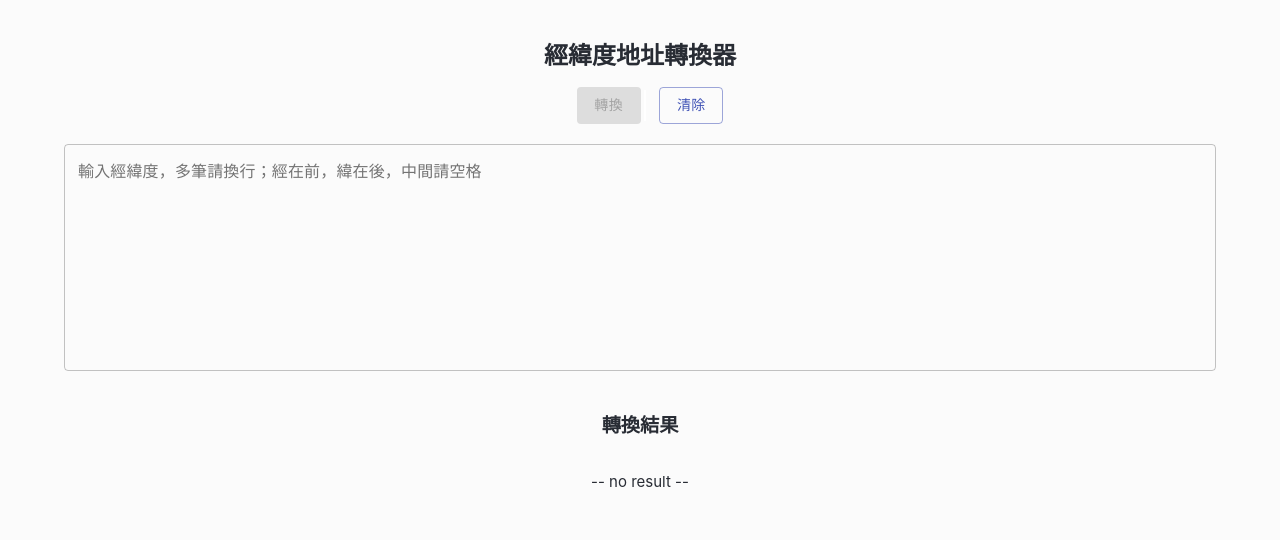
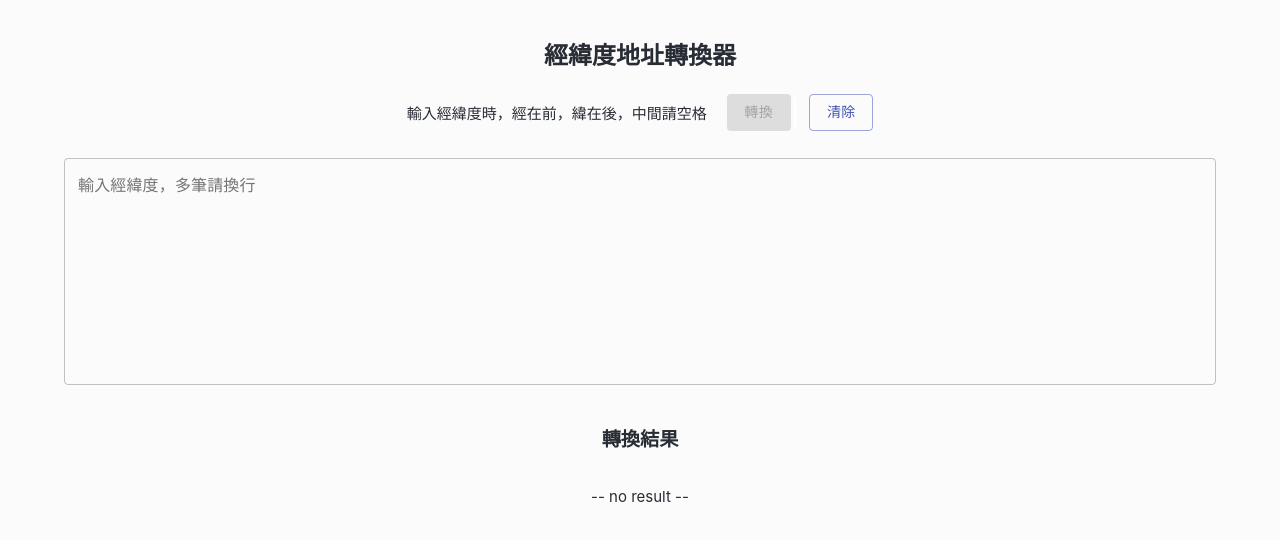
Before and after one commit to sharonWU0505/reverse-geocoding-page, a React (Create React App) app: page / in a window 1280 px wide. Shown: the top 540 px of the page. Built offline with nearby package versions, Linux system fonts and the light colour scheme.

Commit message:
feat: add desc

```diff
--- a/src/App.js
+++ b/src/App.js
@@ -86,7 +86,7 @@ function App() {
         <h1>經緯度地址轉換器</h1>
 
         <section className="action__bar">
-          {/* <p>輸入經緯度時，經、緯之間需有空白相隔</p> */}
+          <p>輸入經緯度時，經在前，緯在後，中間請空格</p>
           <Button
             variant="contained"
             color="primary"
@@ -107,7 +107,7 @@ function App() {
 
         <main className="transformer">
           <TextField
-            label="輸入經緯度，多筆請換行；經在前，緯在後，中間請空格"
+            label="輸入經緯度，多筆請換行"
             type="text"
             variant="outlined"
             value={inputs}
```
